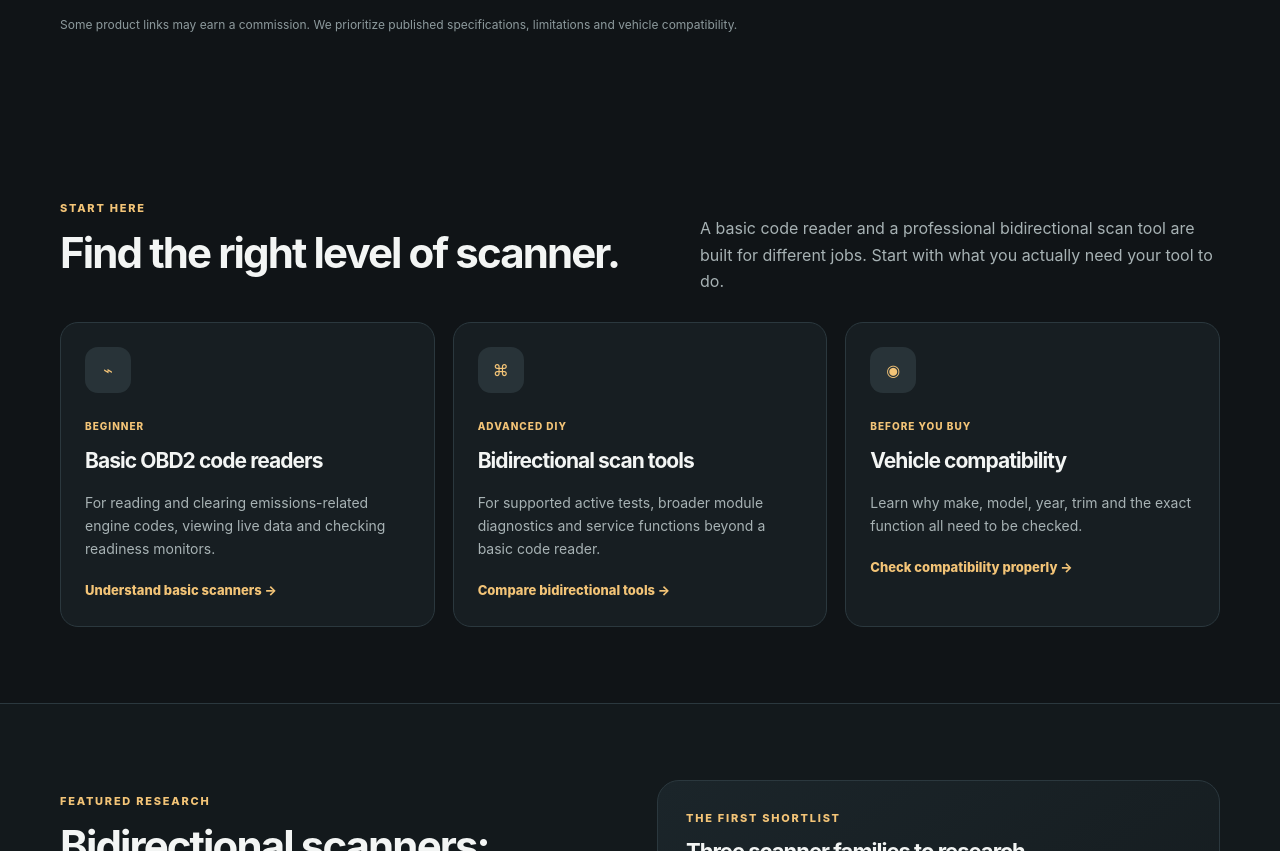
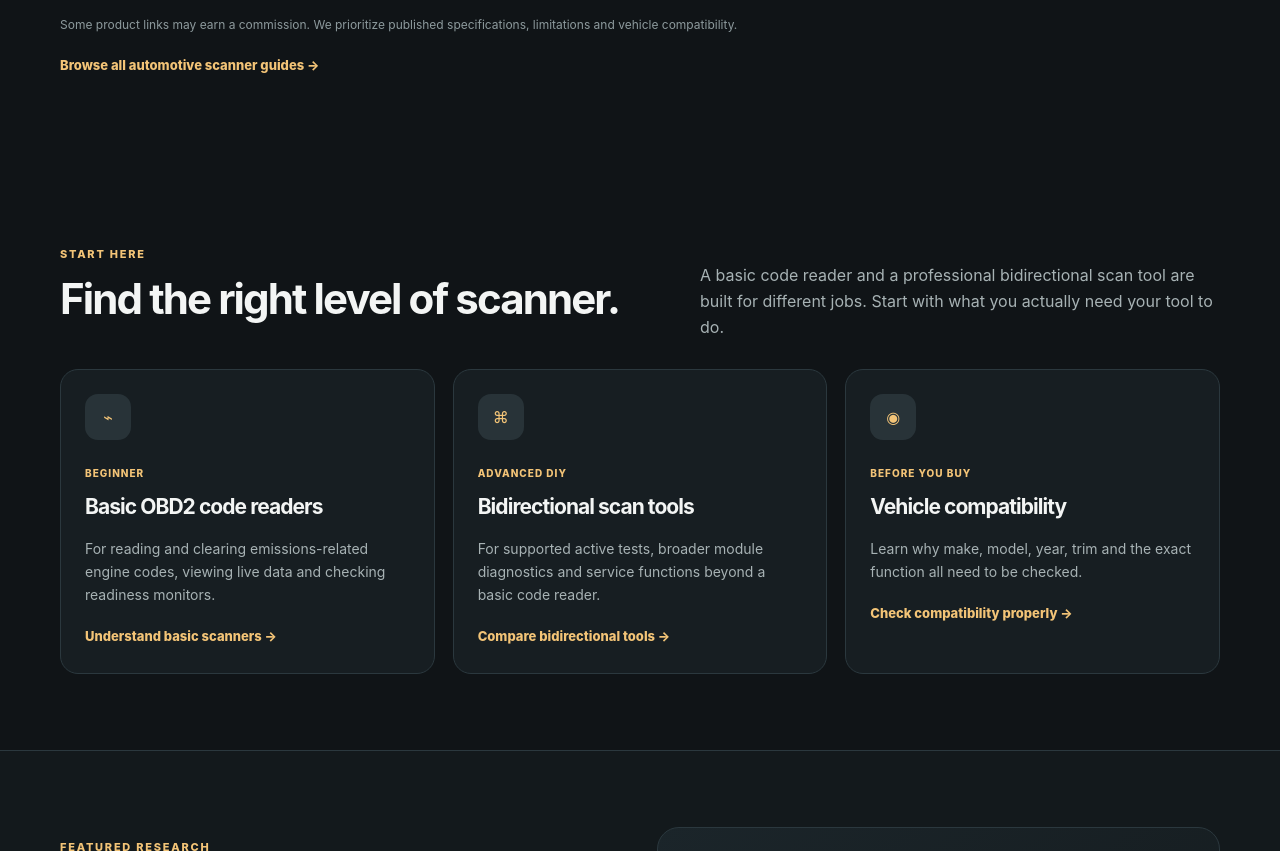
Before and after one commit to mexiaeon/scan-tool-field-guide, a plain HTML site: page index.html in a window 1280 px wide. Shown: the part 1335-2186 px from the top of the page. Drawn offline with Linux system fonts and the light colour scheme.

Commit message:
Improve internal links to scanner guides and finder

```diff
--- a/index.html
+++ b/index.html
@@ -32,7 +32,7 @@
 <article class="card"><div class="card-label">Budget first</div><h3>Scanners under $300</h3><p>Four options compared for active tests, enhanced vehicle data, guided DIY diagnostics and basic code reading.</p><a class="text-link" href="guides/best-obd2-scanners-under-300.html">See under-$300 picks →</a></article>
 <article class="card"><div class="card-label">Feature first</div><h3>Need bidirectional tests?</h3><p>Learn what active tests actually do and compare tools built for supported component commands.</p><a class="text-link" href="guides/bidirectional-scan-tools.html">Explore bidirectional tools →</a></article>
 <article class="card"><div class="card-label">Compare brands</div><h3>Choosing between scanners?</h3><p>Compare Autel, XTOOL and TOPDON on hardware, features, update terms and limitations.</p><a class="text-link" href="guides/autel-vs-xtool-vs-topdon-comparison.html">Compare the three scanners →</a></article>
-</div><p class="disclaimer" style="margin-top:18px">Some product links may earn a commission. We prioritize published specifications, limitations and vehicle compatibility.</p></div></section>
+</div><p class="disclaimer" style="margin-top:18px">Some product links may earn a commission. We prioritize published specifications, limitations and vehicle compatibility.</p><p style="margin-top:16px"><a class="text-link" href="guides/index.html">Browse all automotive scanner guides →</a></p></div></section>
 <section class="section"><div class="wrap"><div class="section-head"><div><div class="kicker">Start here</div><h2>Find the right level of scanner.</h2></div><p>A basic code reader and a professional bidirectional scan tool are built for different jobs. Start with what you actually need your tool to do.</p></div><div class="grid-3">
 <article class="card"><div class="icon-tile">⌁</div><div class="card-label">Beginner</div><h3>Basic OBD2 code readers</h3><p>For reading and clearing emissions-related engine codes, viewing live data and checking readiness monitors.</p><a class="text-link" href="guides/obd2-vs-bidirectional.html">Understand basic scanners →</a></article>
 <article class="card"><div class="icon-tile">⌘</div><div class="card-label">Advanced DIY</div><h3>Bidirectional scan tools</h3><p>For supported active tests, broader module diagnostics and service functions beyond a basic code reader.</p><a class="text-link" href="guides/bidirectional-scan-tools.html">Compare bidirectional tools →</a></article>
```
